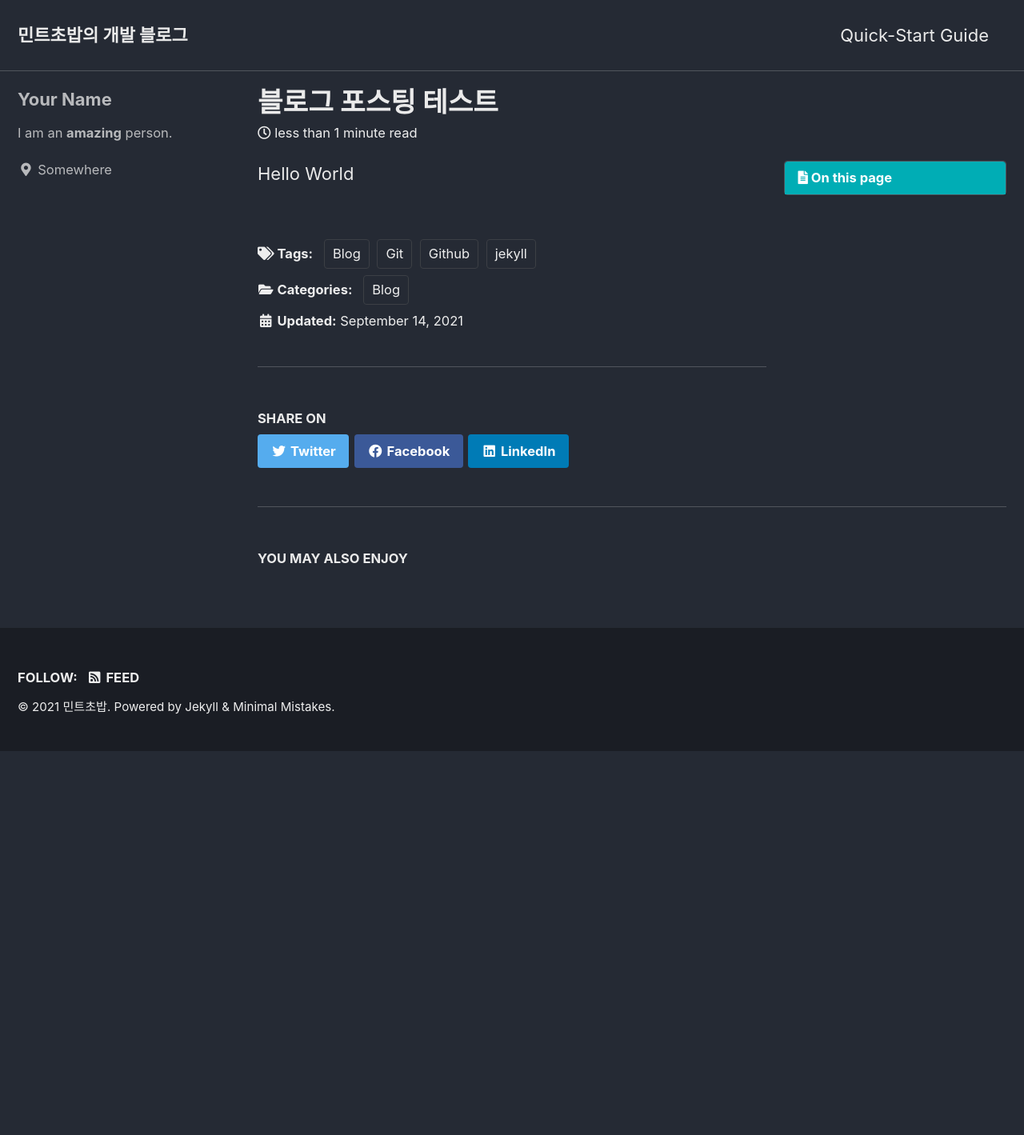
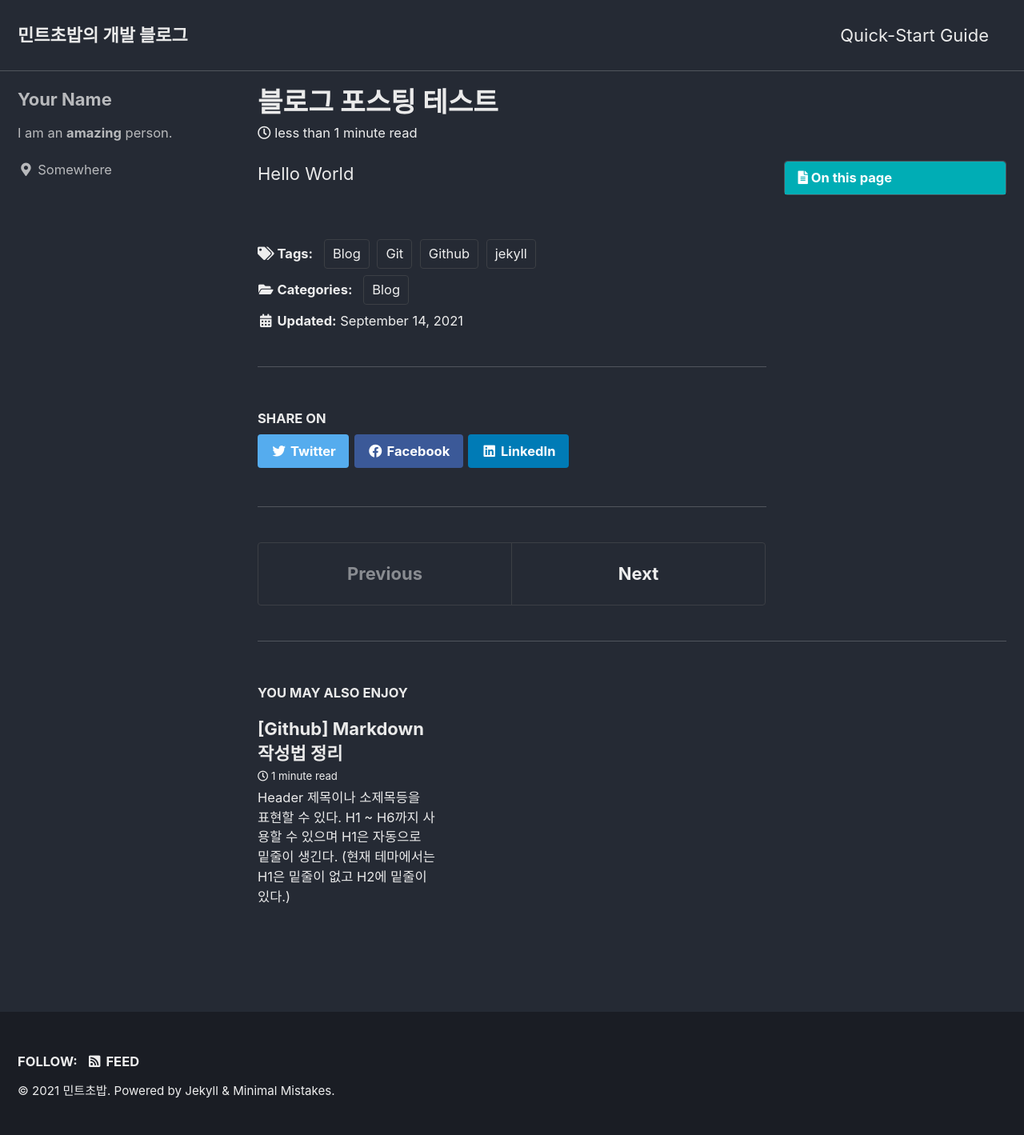
Before and after one commit to mintchobab/mintchobab.github.io, a Jekyll site: the page built from _posts/2021-09-13-first-test-post.md, in a window 1280 px wide. Shown: the whole page at 80% size. Built offline with Jekyll 4.4.1, drawn with Linux system fonts in a browser that asks for light colours; cached includes are drawn as plain includes; before the commit the page ends 939 px from its top, so only the background shows below that.

Commit message:
폰트변경 완료 테스트

````diff
--- /dev/null
+++ b/_posts/2021-09-21-markdown.md
@@ -0,0 +1,164 @@
+---
+title: "[Github] Markdown 작성법 정리"
+
+date: 2021-09-21
+last_modified_ar: 2021-09-21
+---
+
+
+## Header
+제목이나 소제목등을 표현할 수 있다.<br>
+H1 ~ H6까지 사용할 수 있으며 H1은 자동으로 밑줄이 생긴다.<br>
+(현재 테마에서는 H1은 밑줄이 없고 H2에 밑줄이 있다.)
+
+- H1 ~ H6
+    ```
+    # Header H1
+    ## Header H2
+    ### Header H3
+    #### Header H4
+    ##### Header H5
+    ###### Header H6
+    ```
+
+<br>
+
+# Header H1
+## Header H2
+### Header H3
+#### Header H4
+##### Header H5
+###### Header H6
+
+<br><br>
+
+H1과 H2는 아래와 같이 사용할 수 있다.<br>
+
+```
+제목입니다. (H1)
+==========
+```
+
+제목입니다. (H1)
+==========
+
+<br>
+
+```
+소제목입니다. (H2)
+==========
+```
+
+소제목입니다. (H2)
+----------
+
+
+<br>
+<br>
+
+## 목록 (List)
+### Ordered List (OL)
+순서가 있는 목록이다.
+
+```
+1. 1번
+2. 2번
+3. 3번
+```
+
+1. 1번
+2. 2번
+3. 3번
+
+<br>
+
+다른 번호를 쓰더라도 자동으로 내림차순으로 바뀐다.
+```
+1. 1번
+3. 3번
+2. 2번
+```
+
+1. 1번
+3. 3번
+2. 2번
+
+<br>
+
+중첩으로도 사용이 가능하다.
+```
+1. 1번
+2. 2번
+    1. 2-1번
+        1. 2.1.1번
+        2. 2.1.2번
+    2. 2-2번
+3. 3번
+```
+
+1. 1번
+2. 2번
+    1. 2-1번
+        1. 2.1.1번
+        2. 2.1.2번
+    2. 2-2번
+3. 3번
+
+<br>
+
+### Unordered List (UL)
+순서가 없는 목록이다.<br>
+기호를 사용해서 나타낼 수 있다. (-, +, *)
+```
+- 사과
+- 배
+- 딸기
+
++ 포도
+    + 복숭아
+    + 키위
+
+* 수박
+    * 멜론
+        * 자두
+```
+
+- 사과
+- 배
+- 딸기
+
++ 포도
+    + 복숭아
+    + 키위
+
+* 수박
+    * 멜론
+        * 자두
+
+<br>
+
+기호를 섞어서 쓸 수도 있다.
+```
+- 사과
+    + 배
+        * 딸기
+```
+
+- 사과
+    + 배
+        * 딸기
+
+<br>
+
+### Check Box
+리스트를 체크박스로 만들 수 있다. <br>
+
+```
+- [ ] 사과
+- [x] 배
+- [x] 딸기
+```
+
+- [ ] 사과
+- [x] 배
+- [x] 딸기
--- a/_sass/minimal-mistakes/_variables.scss
+++ b/_sass/minimal-mistakes/_variables.scss
@@ -6,7 +6,7 @@
    Typography
    ========================================================================== */
 
-$doc-font-size: 16 !default;
+$doc-font-size: 20 !default;
 
 /* paragraph indention */
 $paragraph-indent: false !default; // true, false (default)
@@ -14,7 +14,7 @@
 
 /* system typefaces */
 $serif: Georgia, Times, serif !default;
-$sans-serif: -apple-system, BlinkMacSystemFont, "Roboto", "Segoe UI",
+$sans-serif: "'GmarketSansMedium'", -apple-system, BlinkMacSystemFont, "Roboto", "Segoe UI",
   "Helvetica Neue", "Lucida Grande", Arial, sans-serif !default;
 $monospace: Monaco, Consolas, "Lucida Console", monospace !default;
 
--- a/assets/css/main.scss
+++ b/assets/css/main.scss
@@ -6,3 +6,10 @@
 
 @import "minimal-mistakes/skins/{{ site.minimal_mistakes_skin | default: 'default' }}"; // skin
 @import "minimal-mistakes"; // main partials
+
+@font-face {
+    font-family: 'GmarketSansMedium';
+    src: url('https://cdn.jsdelivr.net/gh/projectnoonnu/noonfonts_2001@1.1/GmarketSansMedium.woff') format('woff');
+    font-weight: normal;
+    font-style: normal;
+}
````
